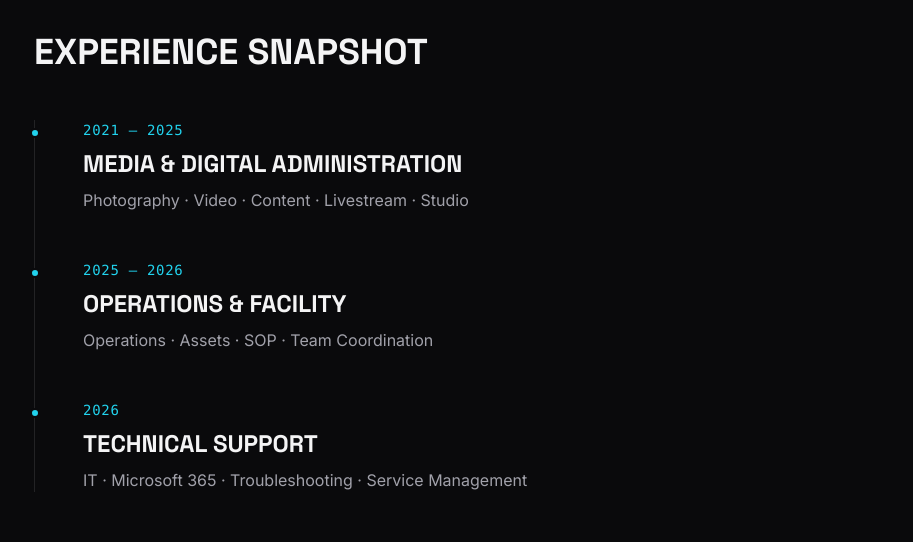
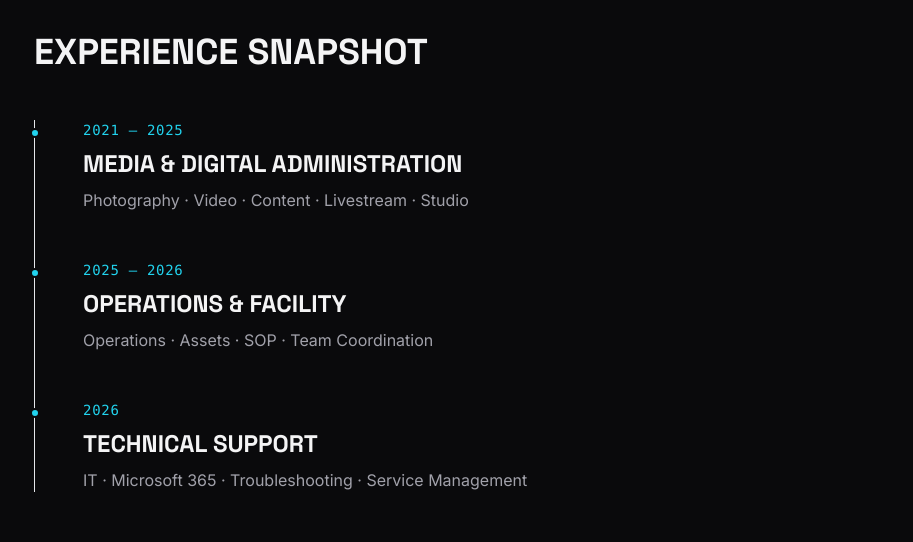
Before and after one commit to afanurkholik/PORTOFOLIOKU, a React (Vite) app: page / in a window 1280 px wide. Shown: the part 6160-6702 px from the top of the page, without its empty margins (182-1095 px from the left). Built offline with nearby package versions, Linux system fonts and the light colour scheme.

Commit message:
Update Timeline.jsx

```diff
--- a/src/components/Timeline.jsx
+++ b/src/components/Timeline.jsx
@@ -1,8 +1,11 @@
 import React from 'react';
 import { motion } from 'framer-motion';
 import { timeline } from '../data/content';
+import { useApp } from '../context/AppContext';
 
 export default function Timeline() {
+  const { t } = useApp();
+
   return (
     <section className="py-24 md:py-32">
       <div className="max-w-4xl mx-auto px-6">
@@ -12,10 +15,10 @@ export default function Timeline() {
           viewport={{ once: true }}
           className="font-display text-3xl md:text-4xl font-bold mb-12"
         >
-          EXPERIENCE SNAPSHOT
+          {t('timeline.title')}
         </motion.h2>
 
-        <div className="relative border-l border-white/10 ml-3 md:ml-0 space-y-12">
+        <div className="relative border-l border-border ml-3 md:ml-0 space-y-12">
           {timeline.map((item, index) => (
             <motion.div
               key={index}
```
